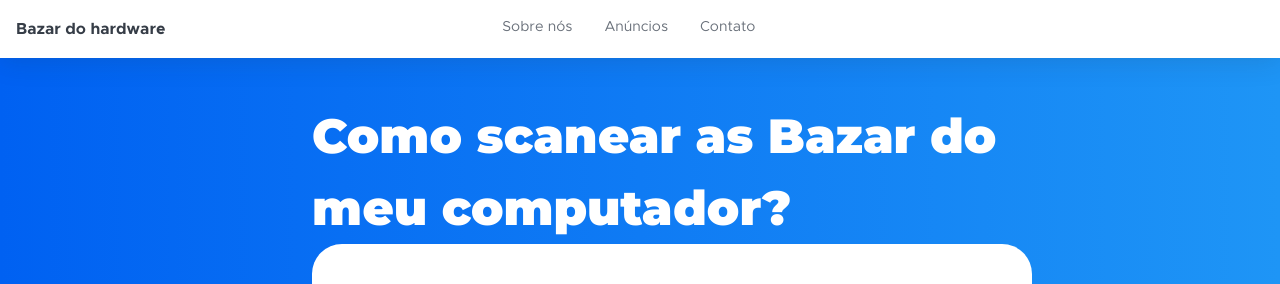
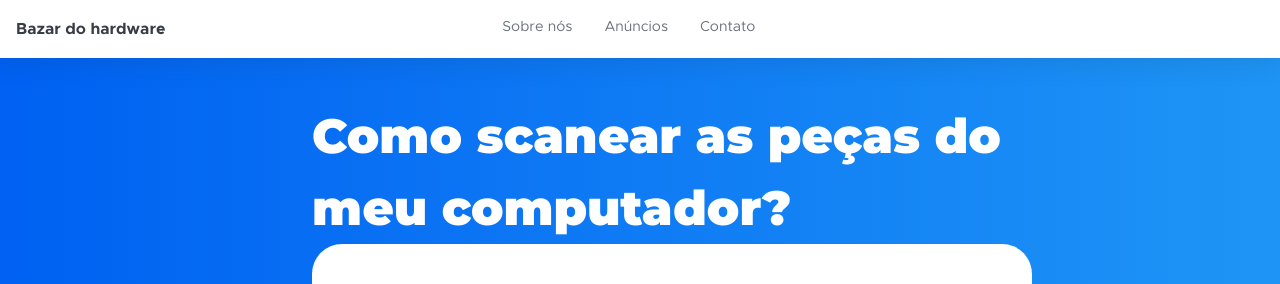
Before and after one commit to matheusaugm/pecas-de-hardware-puc7, a plain HTML site: page tutorial-scan.html in a window 1280 px wide. Shown: the top 284 px of the page. Drawn offline with nearby package versions, Linux system fonts and the light colour scheme.

Commit message:
correção no nome

```diff
--- a/tutorial-scan.html
+++ b/tutorial-scan.html
@@ -73,7 +73,7 @@
         </nav>
 	<div class="container">
 		<div class="row header">
-			<span>Como scanear as Bazar do meu computador? </span>
+			<span>Como scanear as peças do meu computador? </span>
 			<div class="logos">
 
 			</div>
```
